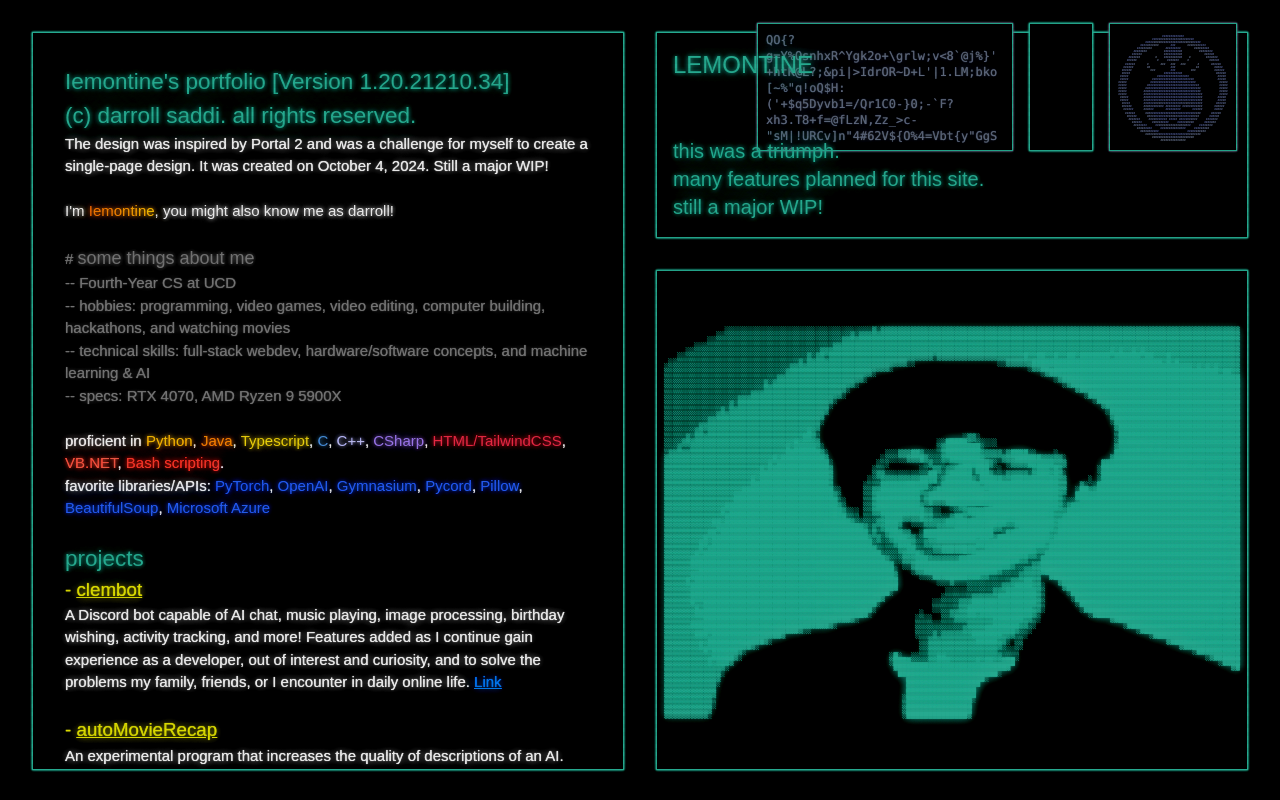
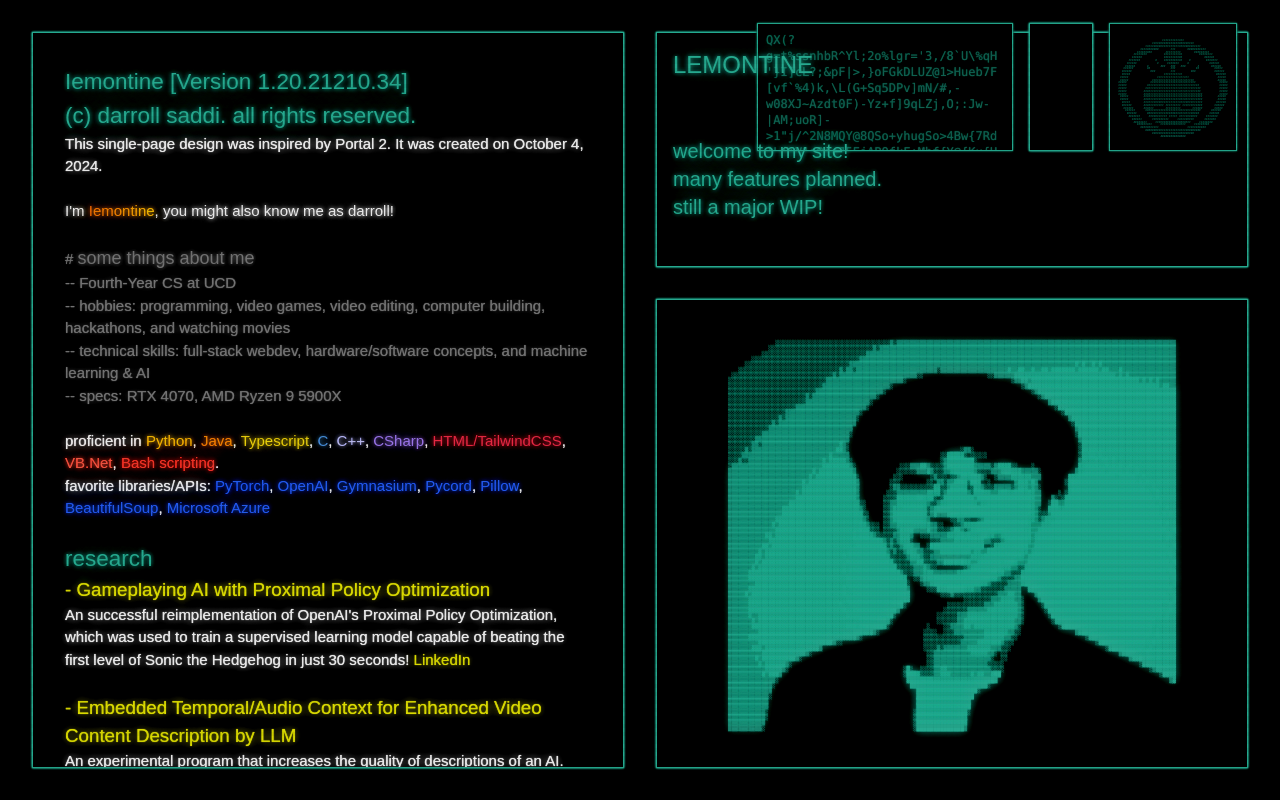
Before and after one commit to Iemontine/portfolio, a React (Create React App) app: page / in a window 1280 px wide. Built offline with nearby package versions, Linux system fonts and the light colour scheme; a web font is replaced by a local one.

Commit message:
added TODOs, used tailwind over pure css when necessary, fixed up CONTENT, optimized ArtBox switch triggers, removed unnecessary variables

```diff
--- a/src/App.tsx
+++ b/src/App.tsx
@@ -11,7 +11,7 @@ const App = () => {
 	return (
 		<div className='app-container'>
 			<div className='scanlines'></div>
-			<div style={{ backgroundColor: BACKGROUND_COLOR, color: INTERFACE_COLOR }} className='h-screen w-screen text-xl px-8 py-8 grid grid-cols-[1fr,1fr] grid-rows-[1fr,1fr] gap-8 vhs-effect'>
+			<div style={{ backgroundColor: BACKGROUND_COLOR, color: INTERFACE_COLOR }} className='h-screen w-screen text-xl px-8 py-8 grid grid-cols-[1fr,1fr] grid-rows-[1fr,2fr] gap-8 vhs-effect'>
 				<ContentBox />
 
 				<AboutBox />
--- a/src/components/AboutBox.tsx
+++ b/src/components/AboutBox.tsx
@@ -11,7 +11,7 @@ const AboutBox: React.FC = () => {
 
 		const interval = setInterval(() => {
 			setAsciiContent((prevContent) => updateRandomCharacters(prevContent));
-        }, 100); // Updates every 500 milliseconds
+		}, 250); // Updates every 500 milliseconds
 
 		// Clean up interval on component unmount
 		return () => clearInterval(interval);
@@ -41,18 +41,17 @@ const AboutBox: React.FC = () => {
 				</h1>
 				<br></br>
 				<br></br>
-                <p>this was a triumph.</p>
-                <p>many features planned for this site.</p>
+				<p>welcome to my site!</p>
+				<p>many features planned.</p>
 				<p>still a major WIP!</p>
-
 			</div>
 			{/* Absolute-positioned boxes (overlapping the LEMONTINE box) */}
 			<div className='absolute right-0 top-0 flex space-x-4 z-10 '>
 				<div
 					style={{
-                        borderColor: INTERFACE_COLOR, backgroundColor: BACKGROUND_COLOR, transform: "translate(-10px, -10px)",
+						color: '#2e685c', borderColor: INTERFACE_COLOR, backgroundColor: BACKGROUND_COLOR, transform: "translate(-10px, -10px)",
 					}}
-                    className='border p-2 h-32 w-64 overflow-hidden font-mono text-gray-500'>
+					className='border p-2 h-32 w-64 overflow-hidden font-mono'>
 					<div className='text-xs whitespace-pre-wrap break-words'>{asciiContent}</div>
 				</div>
 				<div
@@ -64,13 +63,9 @@ const AboutBox: React.FC = () => {
 					</div>
 				<div
 					style={{
-                        borderColor: INTERFACE_COLOR,
-                        backgroundColor: BACKGROUND_COLOR,
-                        transform: "translate(-10px, -10px)",
-                        fontSize: "0.175rem",
-                        lineHeight: "1.1",
+						color: '#2e685c', borderColor: INTERFACE_COLOR, backgroundColor: BACKGROUND_COLOR, transform: "translate(-10px, -10px)", fontSize: "0.175rem", lineHeight: "1.0",
 					}}
-                    className='border p-2 h-32 w-32 overflow-hidden font-mono text-gray-500 flex items-center justify-center'>
+					className='border p-2 h-32 w-32 overflow-hidden font-mono flex items-center justify-center'>
 					<div className='whitespace-pre-wrap break-words text-center'>{artPage1}</div>
 				</div>
 			</div>
--- a/src/components/ArtBox.tsx
+++ b/src/components/ArtBox.tsx
@@ -1,5 +1,5 @@
 import React, { useCallback, useState, useRef, useEffect } from 'react';
-import { PAGE_ASCII_ART, SCROLL_COOLDOWN, INTERFACE_COLOR, BACKGROUND_COLOR } from '../constants';
+import { PAGE_ASCII_ART, INTERFACE_COLOR, BACKGROUND_COLOR } from '../constants';
 
 interface ArtBoxProps {
 	currentPage: number;
@@ -7,17 +7,18 @@ interface ArtBoxProps {
 }
 
 let DISPLAYED_ART = PAGE_ASCII_ART[0].content;
-const PAGE_WRITE_COOLDOWN = 100; // Cooldown between writing new page content
 
 const ArtBox: React.FC<ArtBoxProps> = ({ currentPage, setCurrentPage }) => {
 	const [displayedArt, setDisplayedArt] = useState(DISPLAYED_ART);	// Tracks current displayed ASCII art
 	const isCooldownRef = useRef(false); 								// Cooldown to prevent rapid scrolls
-	const lastPage = useRef(-1); 								        // Maintains page in event that no header is detected
 	const typingInterval = useRef<number | null>(null); 				// Track the typing interval
 	const deleteInterval = useRef<number | null>(null); 				// Track the deletion interval
-	const cooldownTimeout = useRef<number | null>(null); 				// Track the cooldown timeout
 
 	const startTypingAnimation = useCallback((newPage: number) => {
+		if (isCooldownRef.current) {
+			return;
+		}
+		isCooldownRef.current = true;
 		const stopTyping = () => {
 			if (typingInterval.current !== null) {
 				clearInterval(typingInterval.current);
@@ -40,17 +41,12 @@ const ArtBox: React.FC<ArtBoxProps> = ({ currentPage, setCurrentPage }) => {
 
 		// Find the length of the common prefix
 		let commonPrefixLength = findCommonPrefixLength(DISPLAYED_ART, newText);
+		isCooldownRef.current = false;
 
 		const ITERS = 100;
 		let deleteSize = Math.ceil((DISPLAYED_ART.length - commonPrefixLength) / ITERS);
 		let writeSize = Math.ceil((newText.length - commonPrefixLength) / ITERS);
 
-		// Set a timeout to respect the PAGE_WRITE_COOLDOWN
-		if (cooldownTimeout.current !== null) {
-			clearTimeout(cooldownTimeout.current);
-		}
-
-		cooldownTimeout.current = window.setTimeout(() => {
 		deleteInterval.current = window.setInterval(() => {
 			if (DISPLAYED_ART.length > commonPrefixLength) {
 				DISPLAYED_ART = DISPLAYED_ART.slice(0, -deleteSize);
@@ -73,9 +69,9 @@ const ArtBox: React.FC<ArtBoxProps> = ({ currentPage, setCurrentPage }) => {
 				}, 1);
 			}
 		}, 1);
-		}, PAGE_WRITE_COOLDOWN);
 	}, []);
 
+	useEffect(() => {
 		const detectHeaders = () => {
 			const visibleHeaders: Set<string> = new Set();
 			const observer = new IntersectionObserver(
@@ -109,14 +105,9 @@ const ArtBox: React.FC<ArtBoxProps> = ({ currentPage, setCurrentPage }) => {
 				// Check for matching headers, and set the current page to the first match
 				for (let page of PAGE_ASCII_ART) {
 					if (headers.has(page.headerId)) {
-					lastPage.current = page.id;
 						setCurrentPage(page.id);
 						startTypingAnimation(page.id);
 						return;
-				}
-				if (lastPage.current !== -1 && lastPage.current !== 0 && lastPage.current !== currentPage) {
-					setCurrentPage(lastPage.current);
-					startTypingAnimation(lastPage.current);
 					}
 				}
 			}
@@ -131,18 +122,11 @@ const ArtBox: React.FC<ArtBoxProps> = ({ currentPage, setCurrentPage }) => {
 			};
 		};
 
-	useEffect(() => {
+
 		const contentBox = document.querySelector('.contentBox');
 		if (contentBox) {
 			const handleScroll = () => {
-				if (!isCooldownRef.current) {
-					isCooldownRef.current = true;
 				detectHeaders();
-					setTimeout(() => {
-						detectHeaders();
-						isCooldownRef.current = false;
-					}, SCROLL_COOLDOWN);
-				}
 			};
 
 			contentBox.addEventListener('scroll', handleScroll);
@@ -151,7 +135,7 @@ const ArtBox: React.FC<ArtBoxProps> = ({ currentPage, setCurrentPage }) => {
 				contentBox.removeEventListener('scroll', handleScroll);
 			};
 		}
-	}, [detectHeaders]);
+	});
 
 	useEffect(() => {
 		startTypingAnimation(0);
@@ -163,10 +147,8 @@ const ArtBox: React.FC<ArtBoxProps> = ({ currentPage, setCurrentPage }) => {
 		let fontSize = `${1}rem`;
 		let lineHeight = `${420 / lines / 17}rem`;
 
-		if (lines > 80) {
+		if (lines > 70) {
 			fontSize = '0.35rem';
-		} else if (lines > 70) {
-			fontSize = '0.45rem';
 		} else if (lines > 60) {
 			fontSize = '0.6rem';
 		} else if (lines > 50) {
@@ -191,8 +173,6 @@ const ArtBox: React.FC<ArtBoxProps> = ({ currentPage, setCurrentPage }) => {
 			display: 'flex',
 			justifyContent: 'center',
 			alignItems: 'center',
-			height: '500px',
-			width: '100%',
 			overflow: 'hidden'
 		}} className={`border p-4 text-xs artBox`}>
 			<pre style={{ textAlign: 'center', fontSize, lineHeight }}>{displayedArt}</pre>
--- a/src/constants.ts
+++ b/src/constants.ts
@@ -10,11 +10,16 @@ const PAGE_CONTENT = [
 
 // TODO: variable speed for deleting/writing to account for string length including html
 const CONTENT = `
-<h1 style='color: #4fae9b;'>Iemontine's portfolio [Version 1.20.21210.34]</h1>
-<h1 style='color: #4fae9b;' id='header_portfolio'>(c) darroll saddi. all rights reserved.</h1>
-The design was inspired by Portal 2 and was a challenge for myself to create a single-page design. It was created on October 4, 2024. Still a major WIP!
+<h1 style='color: #4fae9b;'>
+	Iemontine [Version 1.20.21210.34]
+</h1>
+<h1 style='color: #4fae9b;' id='header_portfolio'>
+	(c) darroll saddi. all rights reserved.
+</h1>
+	This single-page design was inspired by Portal 2. It was created on October 4, 2024.
 <br></br>
-<span style='color: rgb(255,255,255)'>I'm</span> <span style='color: rgb(229, 128, 0)'>I</span><span style='color: rgb(232, 136, 0)'>e</span><span style='color: rgb(235, 144, 0)'>m</span><span style='color: rgb(238, 153, 0)'>o</span><span style='color: rgb(241, 161, 0)'>n</span><span style='color: rgb(244, 170, 0)'>t</span><span style='color: rgb(247, 178, 0)'>i</span><span style='color: rgb(249, 187, 0)'>n</span><span style='color: rgb(252, 195, 0)'>e</span><span style='color: rgb(255,255,255)'>, you might also know me as darroll!</span>
+<span style='color: rgb(255,255,255)'>
+	I'm</span> <span style='color: rgb(229, 128, 0)'>I</span><span style='color: rgb(232, 136, 0)'>e</span><span style='color: rgb(235, 144, 0)'>m</span><span style='color: rgb(238, 153, 0)'>o</span><span style='color: rgb(241, 161, 0)'>n</span><span style='color: rgb(244, 170, 0)'>t</span><span style='color: rgb(247, 178, 0)'>i</span><span style='color: rgb(249, 187, 0)'>n</span><span style='color: rgb(252, 195, 0)'>e</span><span style='color: rgb(255,255,255)'>, you might also know me as darroll!</span>
 <br></br>
 <h4 style='color: gray'># <span style='font-size: 1.2em'>some things about me</span></h4>
 <h4 style='color: gray'>-- Fourth-Year CS at UCD</h4>
@@ -30,7 +35,7 @@ The design was inspired by Portal 2 and was a challenge for myself to create a s
 <span style='color: rgb(204, 204, 255)'>C++</span>,
 <span style='color: rgb(162, 135, 221)'>CSharp</span>,
 <span style='color: rgb(203, 65, 84)'>HTML/TailwindCSS</span>,
-<span style='color: rgb(255, 111, 97)'>VB.NET</span>,
+<span style='color: rgb(255, 111, 97)'>VB.Net</span>,
 <span style='color: rgb(255, 83, 73)'>Bash scripting</span>.
 </h4>
 <h4 style='color: rgb(255, 255, 255)'>favorite libraries/APIs:
@@ -43,46 +48,45 @@ The design was inspired by Portal 2 and was a challenge for myself to create a s
 <span style='color: rgb(65, 105, 225)'>Microsoft Azure</span>
 </h4>
 <br></br>
+<h1 style='color: #4fae9b;' id='header_research'>research</h1>
+<h2 style='color: #e2e224;'>- <a href='https://github.com/Iemontine/SonicGameplayingAI' style='color: #e2e224;' class="no-underline hover:underline"'>Gameplaying AI with Proximal Policy Optimization</a></h2>
+An successful reimplementation of OpenAI's Proximal Policy Optimization, which was used to train a supervised learning model capable of beating the first level of Sonic the Hedgehog in just 30 seconds! <a href='https://www.linkedin.com/in/darrolls/details/projects/' style='color: #e2e224;' class="no-underline hover:underline"'>LinkedIn</a>
+<br></br>
+<h2 style='color: #e2e224;'>- <a href='https://github.com/Iemontine/AudioVideoDescriptiveAI' style='color: #e2e224;' class="no-underline hover:underline"'>Embedded Temporal/Audio Context for Enhanced Video Content Description by LLM</a></h2>
+An experimental program that increases the quality of descriptions of an AI. Completed in just 2 months, I successfully trained and utilized audio classification models to reintroduce lost temporal and audio context when feeding the video frames into an LLM (GPT-4o). <a href='https://www.linkedin.com/in/darrolls/details/projects/' style='color: #e2e224;' class="no-underline hover:underline"'>LinkedIn</a>
+<br></br>
 <h1 style='color: #4fae9b;' id='header_projects'>projects</h1>
-<h2 style='color: #e2e224;'>- <a href='https://github.com/Iemontine/cIembot' style='color: #e2e224; text-decoration: underline;'>clembot</a></h2>
-A Discord bot capable of AI chat, music playing, image processing, birthday wishing, activity tracking, and more! Features added as I continue gain experience as a developer, out of interest and curiosity, and to solve the problems my family, friends, or I encounter in daily online life. <a href='https://github.com/Iemontine/cIembot' style='color: #2480e2; text-decoration: underline;'>Link</a>
+<h2 style='color: #e2e224;'>
+  - <a href="https://github.com/Iemontine/clembot" style='color: #e2e224;' class="no-underline hover:underline">clembot</a>
+</h2>
+A Discord bot capable of AI chat, music playing, image processing, birthday wishing, activity tracking, and more! Features added as I continue gain experience as a developer, out of interest and curiosity, and to solve the problems my family, friends, or I encounter in daily online life. <a href='https://github.com/Iemontine/cIembot' style='color: #e2e224;' class="no-underline hover:underline"''>GitHub</a>
 <br></br>
-
-<h2 style='color: #e2e224;'>- <a href='https://github.com/Iemontine/AudioVideoDescriptiveAI' style='color: #e2e224; text-decoration: underline;'>autoMovieRecap</a></h2>
-An experimental program that increases the quality of descriptions of an AI. Completed in just 2 months, I successfully trained and utilized audio classification models to reintroduce lost temporal and audio context when feeding the video frames into an LLM (GPT-4o). <a href='https://github.com/Iemontine/AudioVideoDescriptiveAI' style='color: #2480e2; text-decoration: underline;'>Link</a>
+<h2 style='color: #e2e224;'>- <a href='https://github.com/Iemontine/ultrakill-hud' style='color: #e2e224;' class="no-underline hover:underline"'>gmod_ultrakill_hud</a></h2>
+A HUD Mod in popular online video game Garry's Mod, designed to mimic the HUD of the game "ULTRAKILL". With tens of thousands of active users and over 130,000 views across Steam and YouTube, it is my first successful mod of a video game in Lua. <a href='https://github.com/Iemontine/ultrakill-hud' style='color: #e2e224;' class="no-underline hover:underline"''>GitHub</a>
 <br></br>
-<h2 style='color: #e2e224;'>- <a href='https://github.com/Iemontine/ultrakill-hud' style='color: #e2e224; text-decoration: underline;'>gmod_ultrakill_hud</a></h2>
-A HUD Mod in popular online video game Garry's Mod, designed to mimic the HUD of the game "ULTRAKILL". With tens of thousands of active users and over 130,000 views across Steam and YouTube, it is my first successful mod of a video game in Lua. <a href='https://github.com/Iemontine/ultrakill-hud' style='color: #2480e2; text-decoration: underline;'>Link</a>
+<h2 style='color: #e2e224;'>- <a href='https://iemontine.github.io/minigames/' style='color: #e2e224;' class="no-underline hover:underline"'>GridGame</a></h2>
+A short 2D grid-based block-pushing puzzle game representing my first large-scale group project. With the help of my friends consisting of talented artists and designers (woopco, VVVaire, casperkun, and Cyril) we created our first full game together. Game mechanics and site coded entirely in Javascript manipulating DOM elements. You can play it <a href='https://iemontine.github.io/minigames/gridGame.html' style='color: #e2e224;' class="no-underline hover:underline"''>here!</a>
 <br></br>
-<h2 style='color: #e2e224;'>- <a href='https://iemontine.github.io/minigames/' style='color: #e2e224; text-decoration: underline;'>GridGame</a></h2>
-A short 2D grid-based block-pushing puzzle game representing my first large-scale group project. With the help of my friends consisting of talented artists and designers (woopco, VVVaire, casperkun, and Cyril) we created our first full game together. Game mechanics and site coded entirely in Javascript manipulating DOM elements. You can play it  <a href='https://iemontine.github.io/minigames/gridGame.html' class="text-blue-400 hover:underline"'>here</a>
-<br></br>
-<h2 style='color: #e2e224;'>- <a href='https://github.com/Iemontine/FloodFinder' style='color: #e2e224; text-decoration: underline;'>FloodFinder</a></h2>
-A full-stack web application developed at Hackdavis 2023, designed to help users respond to nearby natural disasters. Although it lacked the early-warning system we hoped to implement due to a lack of foresight, we implemented AI function calling and emergency response recommendations. Utilized the Google Earth API and a simple Python backend. <a href='https://github.com/Iemontine/FloodFinder' class="text-blue-400 hover:underline"'>Link</a>
+<h2 style='color: #e2e224;'>- <a href='https://github.com/Iemontine/FloodFinder' style='color: #e2e224;' class="no-underline hover:underline"'>FloodFinder</a></h2>
+A full-stack web application developed at Hackdavis 2023, designed to help users respond to nearby natural disasters. Although it lacked the early-warning system we hoped to implement due to a lack of foresight, we implemented AI function calling and emergency response recommendations. Utilized the Google Earth API and a simple Python backend. <a href='https://github.com/Iemontine/FloodFinder' style='color: #e2e224;' class="no-underline hover:underline"''>GitHub</a>
 <br></br>
 <h2 style='color: #e2e224;'>- softwareInstaller</h2>
-I built a user-friendly easy-to-maintain VB.Net application for the UC Davis Library IT department to automate the installation of software on new computers. The program increases efficiency and reduces the time required to set up or image new computers, including adding them to the network's Active Directory, installing software, maintaining a device naming convention, and configuring settings. I received positive feedback from the team for my work.
+I built a user-friendly easy-to-maintain VB.Net application for the UC Davis Library IT department to automate the installation of software on new computers. The program significantly increased efficiency and reduced the time required to set up or image new computers, including adding them to the network's Active Directory, installing software, maintaining a device naming convention, and configuring settings.
 <br></br>
 <h2 style='color: #e2e224;'>- other.webdev</h2>
 This website, GridGame, in addition to a study CSS reimplementation of the Official OMORI Website, and a microblog site utilizing a SQLite database backend were developed as practice projects to improve webdev.
 <br></br>
-<h1 style='color: #4fae9b;' id='header_research'>research</h1>
-<h2 style='color: #e2e224;'>- <a href='https://github.com/Iemontine/SonicGameplayingAI' style='color: #e2e224; text-decoration: underline;'>Reinforcement Learning: Gameplaying AI with Proximal Policy Optimization</a></h2>
-An exploratory and successful reimplementation of OpenAI's Proximal Policy Optimization, utilized to train an supervised learning model capable of beating the first level of Sonic the Hedgehog in just 30 seconds! <a href='https://www.linkedin.com/in/darrolls/details/projects/' style='color: #2480e2; text-decoration: underline;'>Link</a>
-<br></br>
-<h2 style='color: #e2e224;'>- <a href='https://github.com/Iemontine/AudioVideoDescriptiveAI' style='color: #e2e224; text-decoration: underline;'>Embedded Temporal/Audio Context for Enhanced Video Content Description by LLM</a></h2>
-An exploratory and successful reimplementation of OpenAI's Proximal Policy Optimization, utilized to train an supervised learning model capable of beating the first level of Sonic the Hedgehog in just 30 seconds! <a href='https://www.linkedin.com/in/darrolls/details/projects/' style='color: #2480e2; text-decoration: underline;'>Link</a>
-<br></br>
+
 `;
 const PAGE_ASCII_ART = [
-    { id: 0, headerId: 'header_portfolio', content: artPage0 },
-    { id: 1, headerId: 'header_projects', content: artPage1 },
-    { id: 2, headerId: 'header_research', content: artPage2 },
+	{ id: 0, headerId: 'header_portfolio', content: artPage0 },
+	{ id: 1, headerId: 'header_research', content: artPage2 },
+	{ id: 2, headerId: 'header_projects', content: artPage1 },
 ];
 
 const TYPING_SPEED = 10; // Delay between typing each character in ms
 const DELETE_SPEED = 10; // Speed of deleting in ms
-const SCROLL_COOLDOWN = 250; // Small cooldown between scroll events
+const SCROLL_COOLDOWN = 100; // Small cooldown between scroll events
 const BACKGROUND_COLOR = "#000000";
 const INTERFACE_COLOR = "#4fae9b";
 
```
Also changed, not shown: src/components/ContentBox.tsx (+1 -9 lines), 1 other file (tests, documents, lock files or other folders). Lines whose indentation alone changed are shown as unchanged.
